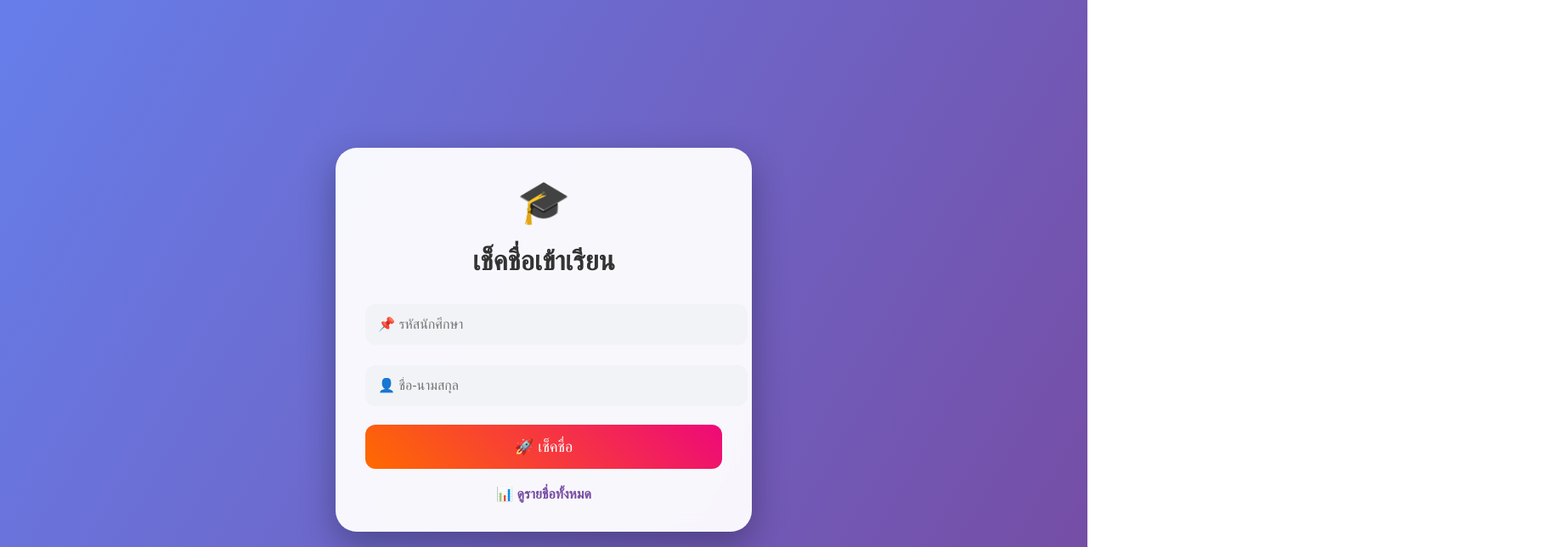
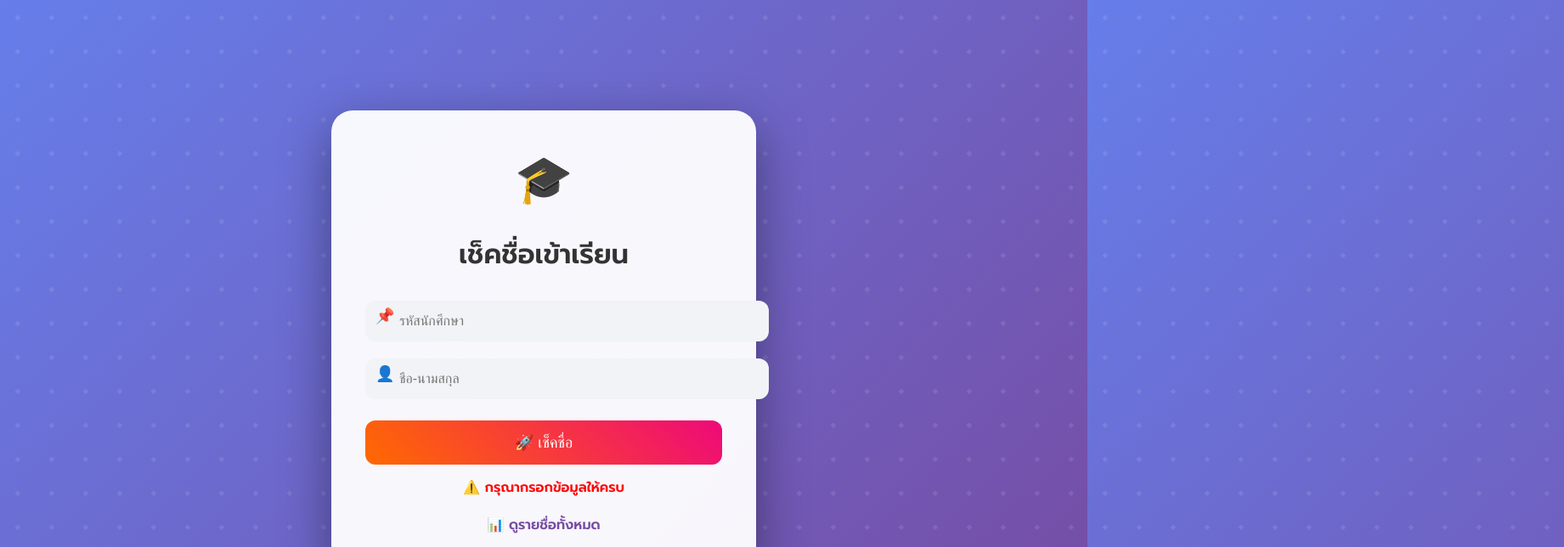
Before and after one commit to Jatupat27/checkin-app, a plain HTML site: page checkin.html in a window 1280 px wide. Both pictures are taken after a click on the button "🚀 เช็คชื่อ". Shown: the top 644 px of the page at 85% size, 1841 px wide, since content can reach past the window. Drawn offline with Linux system fonts and the light colour scheme.

Commit message:
Add files via upload

```diff
--- a/checkin.html
+++ b/checkin.html
@@ -5,58 +5,100 @@
 <meta name="viewport" content="width=device-width, initial-scale=1.0">
 <title>ระบบเช็คชื่อ</title>
 
+<link href="https://fonts.googleapis.com/css2?family=Prompt:wght@300;400;600&display=swap" rel="stylesheet">
+
 <style>
 body {
   margin: 0;
   font-family: 'Prompt', sans-serif;
-  background: linear-gradient(120deg, #667eea, #764ba2);
   height: 100vh;
   display: flex;
   justify-content: center;
   align-items: center;
+  background: linear-gradient(135deg, #667eea, #764ba2);
+  overflow: hidden;
 }
 
-/* กล่อง */
+/* พื้นหลัง animation */
+body::before {
+  content: "";
+  position: absolute;
+  width: 200%;
+  height: 200%;
+  background: radial-gradient(circle, rgba(255,255,255,0.1) 10%, transparent 10%);
+  background-size: 40px 40px;
+  animation: moveBg 20s linear infinite;
+}
+
+@keyframes moveBg {
+  from {transform: translate(0,0);}
+  to {transform: translate(-200px,-200px);}
+}
+
+/* card */
 .card {
+  position: relative;
   background: rgba(255,255,255,0.95);
-  padding: 35px;
+  padding: 40px;
   border-radius: 25px;
   width: 90%;
   max-width: 420px;
   text-align: center;
-  box-shadow: 0 15px 40px rgba(0,0,0,0.3);
-  backdrop-filter: blur(10px);
+  box-shadow: 0 20px 60px rgba(0,0,0,0.4);
+  animation: fadeIn 0.6s ease;
 }
 
-/* หัวข้อ */
+@keyframes fadeIn {
+  from {opacity:0; transform: translateY(30px);}
+  to {opacity:1; transform: translateY(0);}
+}
+
+/* icon */
+.icon {
+  font-size: 55px;
+  margin-bottom: 10px;
+}
+
+/* title */
 h1 {
   margin-bottom: 20px;
   color: #333;
 }
 
 /* input */
+.input-group {
+  position: relative;
+}
+
+.input-group span {
+  position: absolute;
+  left: 12px;
+  top: 14px;
+  font-size: 18px;
+}
+
 input {
   width: 100%;
-  padding: 15px;
-  margin: 12px 0;
+  padding: 15px 15px 15px 40px;
+  margin: 10px 0;
   border-radius: 12px;
   border: none;
   background: #f1f3f6;
   font-size: 16px;
-  outline: none;
-  transition: 0.2s;
+  transition: 0.25s;
 }
 
 input:focus {
   background: #e0e7ff;
-  transform: scale(1.02);
+  transform: scale(1.03);
+  box-shadow: 0 0 0 2px #667eea;
 }
 
-/* ปุ่ม */
+/* button */
 button {
   width: 100%;
   padding: 15px;
-  margin-top: 10px;
+  margin-top: 15px;
   border: none;
   border-radius: 12px;
   background: linear-gradient(45deg, #ff6a00, #ee0979);
@@ -67,24 +109,26 @@ button {
 }
 
 button:hover {
-  transform: scale(1.05);
-  box-shadow: 0 5px 15px rgba(0,0,0,0.3);
+  transform: scale(1.07);
+  box-shadow: 0 10px 25px rgba(0,0,0,0.4);
 }
 
-/* ลิงก์ */
+/* link */
 .link {
   margin-top: 20px;
-  display: block;
+  display: inline-block;
   color: #764ba2;
   text-decoration: none;
   font-weight: bold;
 }
 
-/* ไอคอน */
-.icon {
-  font-size: 50px;
-  margin-bottom: 10px;
+/* status */
+.status {
+  margin-top: 15px;
+  font-weight: bold;
 }
+.success { color: green; }
+.error { color: red; }
 </style>
 
 </head>
@@ -95,10 +139,19 @@ button:hover {
   <div class="icon">🎓</div>
   <h1>เช็คชื่อเข้าเรียน</h1>
 
-  <input type="text" id="studentId" placeholder="📌 รหัสนักศึกษา">
-  <input type="text" id="name" placeholder="👤 ชื่อ-นามสกุล">
+  <div class="input-group">
+    <span>📌</span>
+    <input type="text" id="studentId" placeholder="รหัสนักศึกษา">
+  </div>
+
+  <div class="input-group">
+    <span>👤</span>
+    <input type="text" id="name" placeholder="ชื่อ-นามสกุล">
+  </div>
 
   <button onclick="submitData()">🚀 เช็คชื่อ</button>
+
+  <div id="status" class="status"></div>
 
   <a href="dashboard.html" class="link">📊 ดูรายชื่อทั้งหมด</a>
 </div>
@@ -109,11 +162,16 @@ const API_URL = "https://script.google.com/macros/s/AKfycbwRPwHcOpuaMzSFQWuNM_7a
 function submitData() {
   const id = document.getElementById("studentId").value;
   const name = document.getElementById("name").value;
+  const status = document.getElementById("status");
 
   if (!id || !name) {
-    alert("⚠️ กรุณากรอกข้อมูลให้ครบ");
+    status.innerHTML = "⚠️ กรุณากรอกข้อมูลให้ครบ";
+    status.className = "status error";
     return;
   }
+
+  status.innerHTML = "⏳ กำลังส่งข้อมูล...";
+  status.className = "status";
 
   fetch(API_URL, {
     method: "POST",
@@ -124,10 +182,12 @@ function submitData() {
   })
   .then(res => res.json())
   .then(() => {
-    alert("✅ เช็คชื่อสำเร็จ!");
+    status.innerHTML = "✅ เช็คชื่อสำเร็จ!";
+    status.className = "status success";
   })
   .catch(() => {
-    alert("❌ เกิดข้อผิดพลาด");
+    status.innerHTML = "❌ เกิดข้อผิดพลาด";
+    status.className = "status error";
   });
 }
 </script>
```
Also changed, not shown: index.html (+71 -16 lines).
